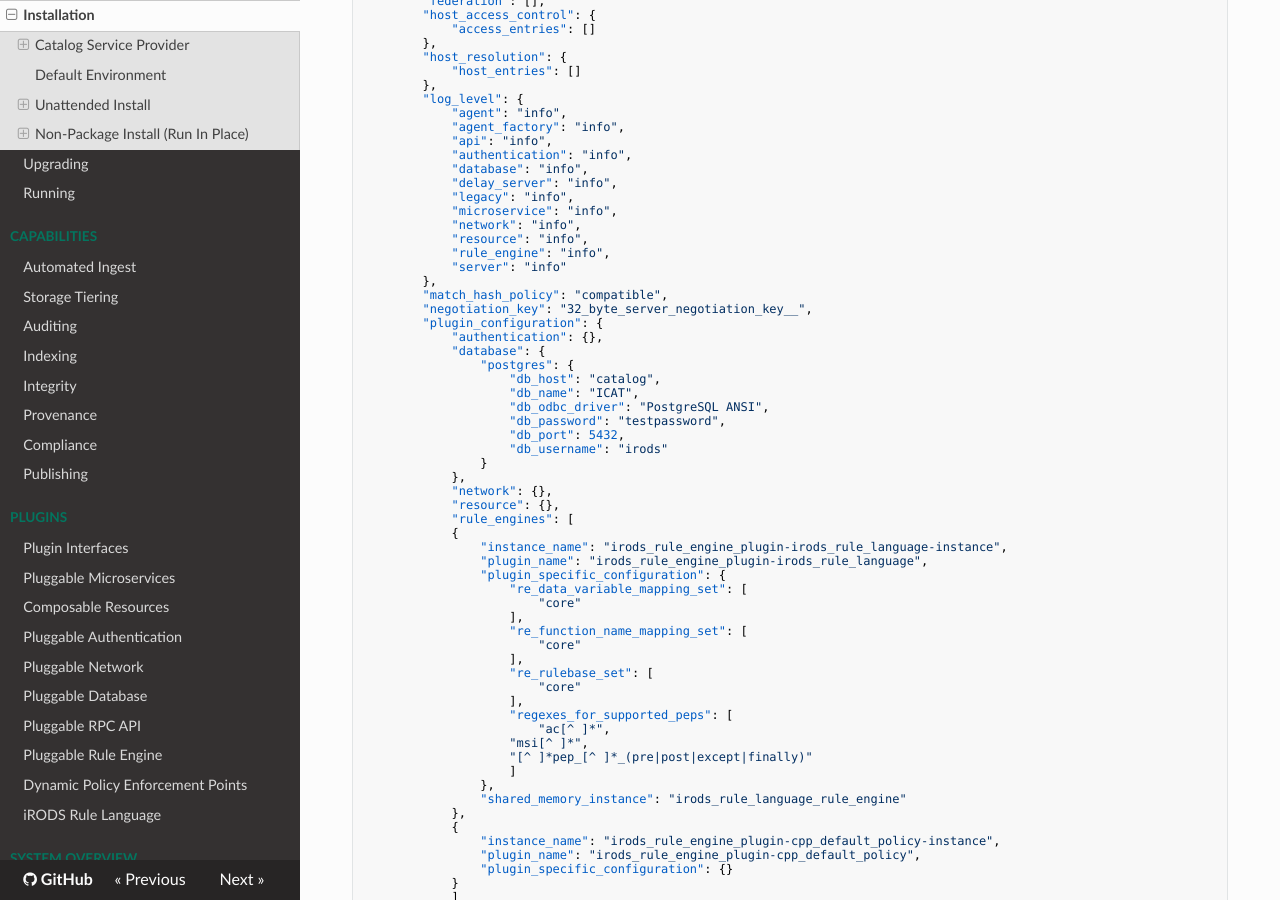
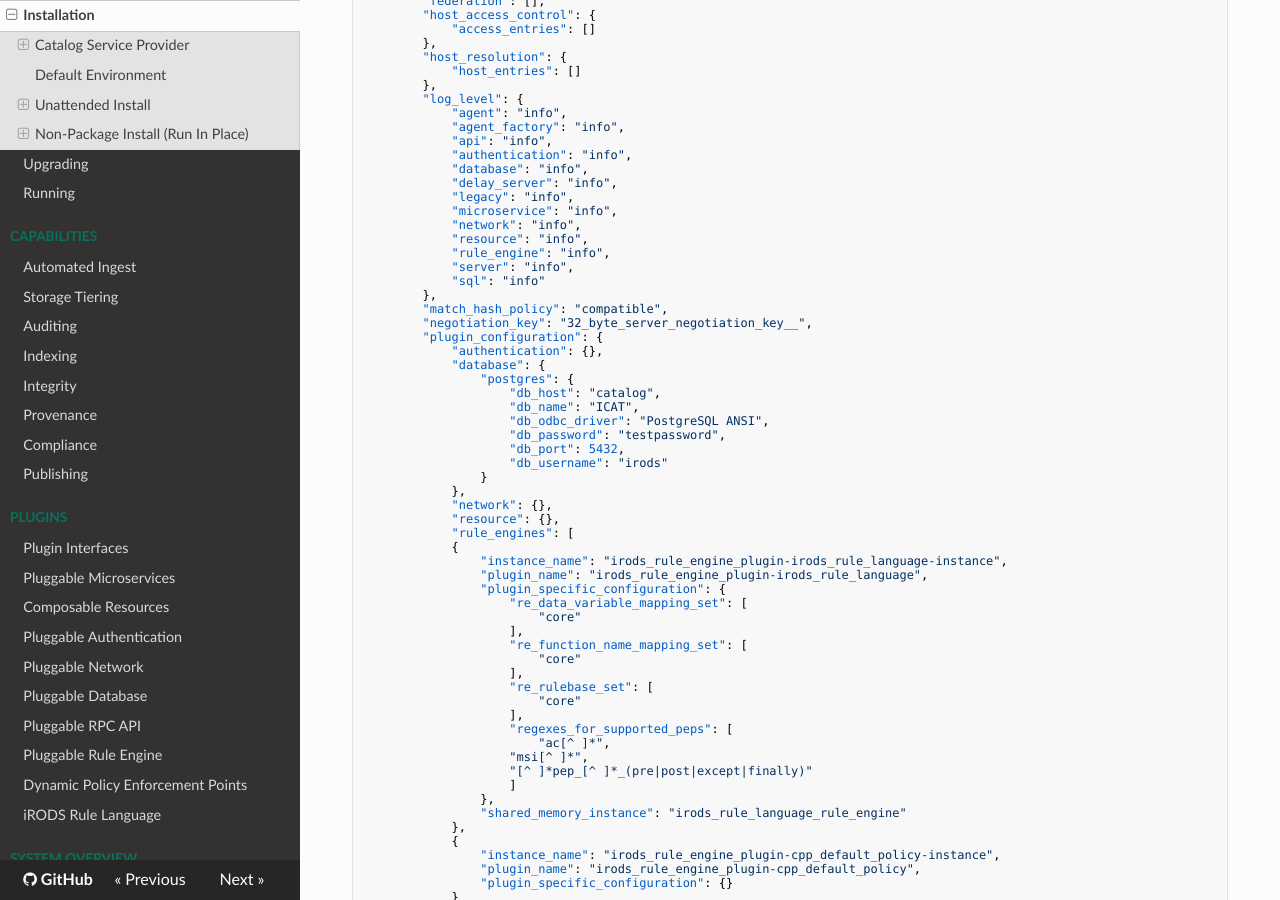
Before and after one commit to irods/irods_docs, an MkDocs documentation site: the page built from docs/getting_started/installation.md, in a window 1280 px wide and 900 px high, scrolled down 5952 px. Built offline with MkDocs 1.6.1, drawn with Linux system fonts in a browser that asks for light colours; nearby versions of some CDN libraries.

Commit message:
[irods/irods#2790] update unattended installation examples

```diff
--- a/docs/getting_started/installation.md
+++ b/docs/getting_started/installation.md
@@ -290,7 +290,8 @@ Below you'll find examples showing what the input file might contain for a [Cata
             "network": "info",
             "resource": "info",
             "rule_engine": "info",
-            "server": "info"
+            "server": "info",
+            "sql": "info"
         },
         "match_hash_policy": "compatible",
         "negotiation_key": "32_byte_server_negotiation_key__",
@@ -453,7 +454,8 @@ Below you'll find examples showing what the input file might contain for a [Cata
             "network": "info",
             "resource": "info",
             "rule_engine": "info",
-            "server": "info"
+            "server": "info",
+            "sql": "info"
         },
         "match_hash_policy": "compatible",
         "negotiation_key": "32_byte_server_negotiation_key__",
```
